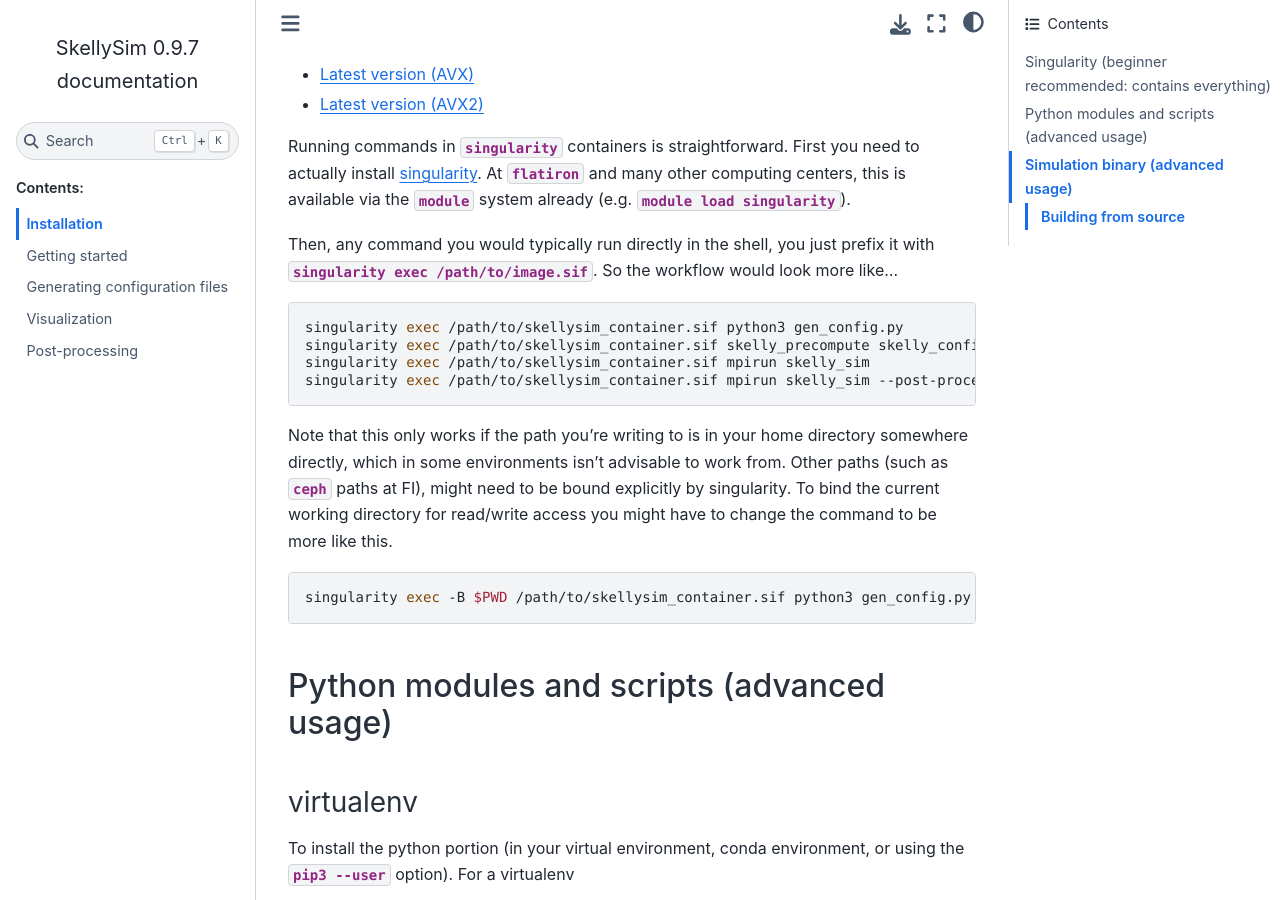
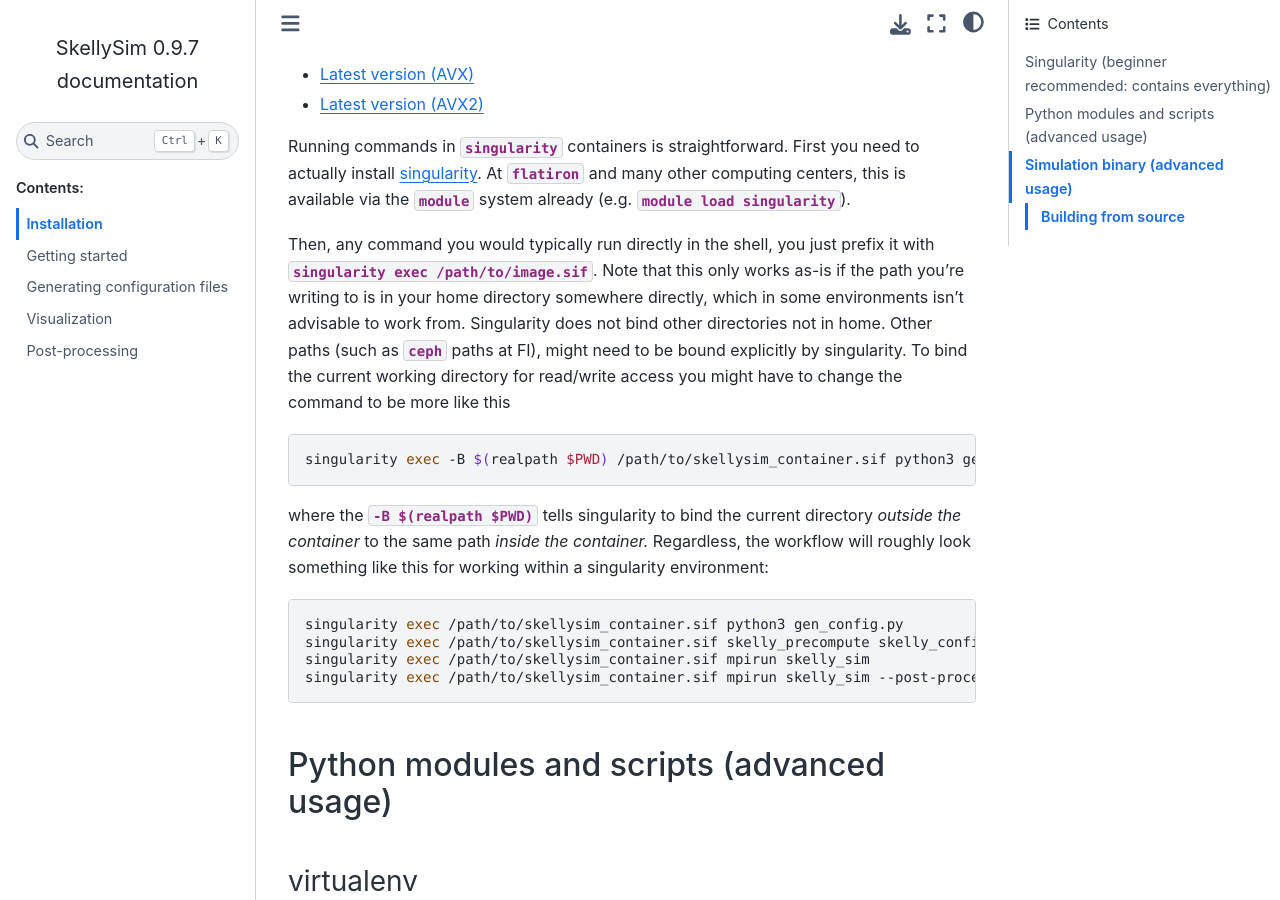
Before and after one commit to flatironinstitute/SkellySim, a Sphinx documentation site: the page built from docs/source/installation.rst, in a window 1280 px wide and 900 px high, scrolled down 702 px. Built offline with Sphinx 7.4.7 and the Sphinx Book theme 1.1.4, drawn with Linux system fonts in a browser that asks for light colours.

Commit message:
userdoc: move singularity -B stuff before rest of stuff

```diff
--- a/docs/source/installation.rst
+++ b/docs/source/installation.rst
@@ -36,7 +36,21 @@ other computing centers, this is available via the :obj:`module` system already
 (e.g. :obj:`module load singularity`).
 
 Then, any command you would typically run directly in the shell, you just prefix it with
-:obj:`singularity exec /path/to/image.sif`. So the workflow would look more like...
+:obj:`singularity exec /path/to/image.sif`. Note that this only works as-is if the path you're
+writing to is in your home directory somewhere directly, which in some environments isn't
+advisable to work from. Singularity does not bind other directories not in home. Other paths
+(such as :obj:`ceph` paths at FI), might need to be bound explicitly by singularity. To bind
+the current working directory for read/write access you might have to change the command to be
+more like this
+
+.. code-block:: bash
+
+    singularity exec -B $(realpath $PWD) /path/to/skellysim_container.sif python3 gen_config.py
+
+where the :obj:`-B $(realpath $PWD)` tells singularity to bind the current directory `outside
+the container` to the same path `inside the container.` Regardless, the workflow will roughly
+look something like this for working within a singularity environment:
+
 
 .. code-block:: bash
 
@@ -45,16 +59,6 @@ Then, any command you would typically run directly in the shell, you just prefix
     singularity exec /path/to/skellysim_container.sif mpirun skelly_sim
     singularity exec /path/to/skellysim_container.sif mpirun skelly_sim --post-process
 
-
-Note that this only works if the path you're writing to is in your home directory somewhere
-directly, which in some environments isn't advisable to work from. Other paths (such as
-:obj:`ceph` paths at FI), might need to be bound explicitly by singularity. To bind the current
-working directory for read/write access you might have to change the command to be more like
-this.
-
-.. code-block:: bash
-
-    singularity exec -B $PWD /path/to/skellysim_container.sif python3 gen_config.py
 
 
 Python modules and scripts (advanced usage)
```
